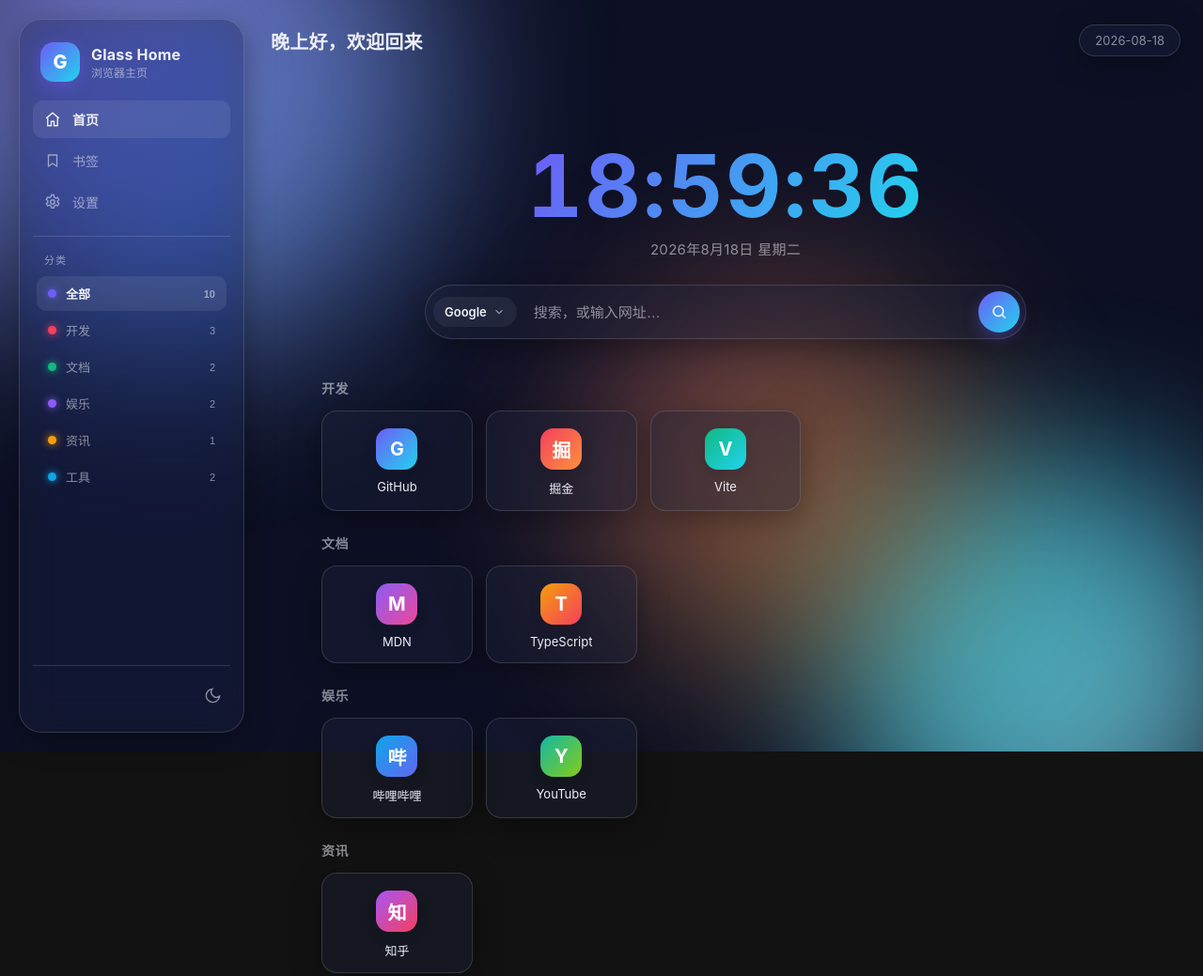
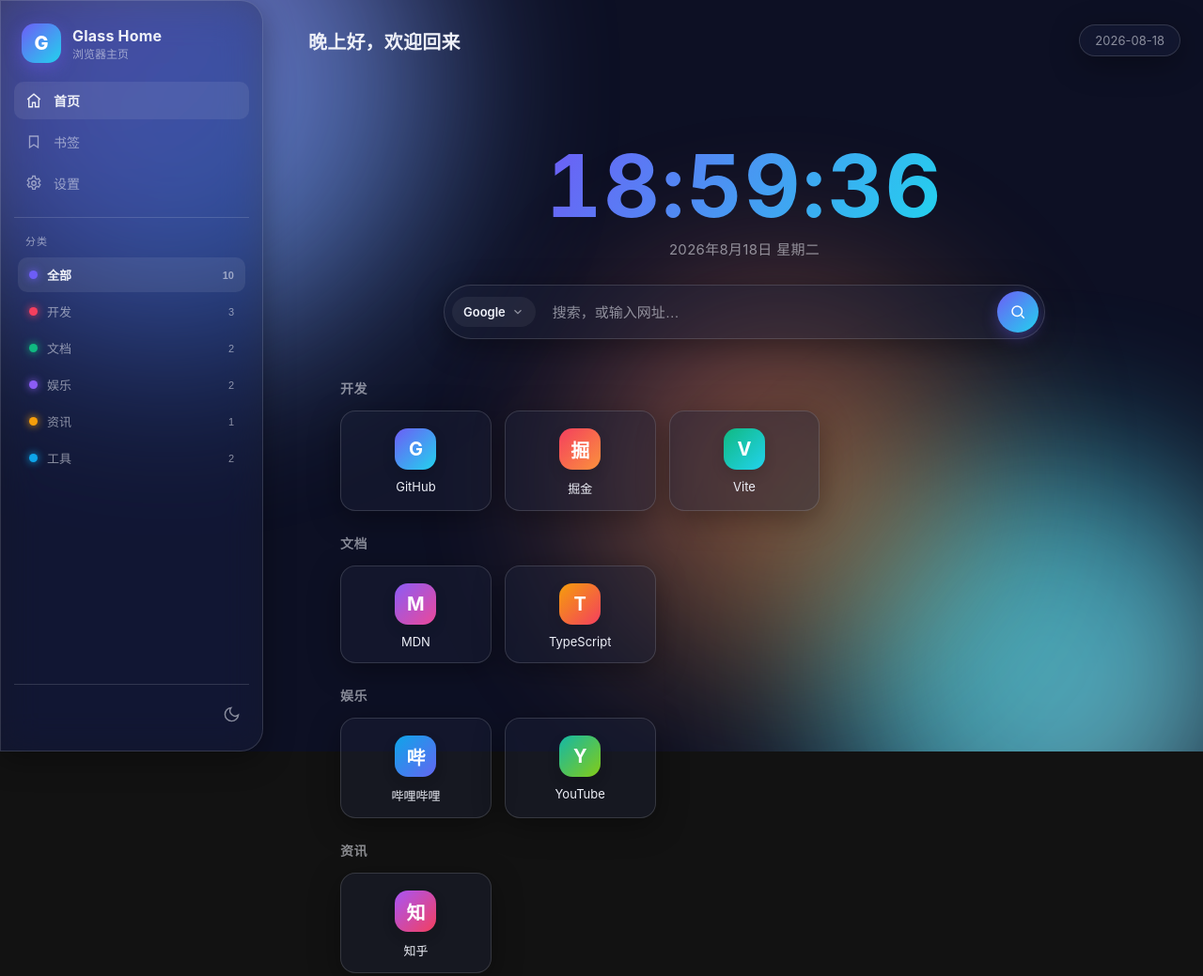
Before and after one commit to mmcen/homepagezz, a website: page public/index.html in a window 1280 px wide. Shown: the top 1039 px of the page at 94% size. Drawn offline with Linux system fonts and the light colour scheme; no server answers.

Commit message:
Wide screen adaptation

```diff
--- a/public/css/style.css
+++ b/public/css/style.css
@@ -2,7 +2,7 @@
   --radius-lg: 24px;
   --radius-md: 16px;
   --radius-sm: 10px;
-  --sidebar-w: 240px;
+  --sidebar-w: 280px;
   --glass-bg: rgba(255, 255, 255, 0.42);
   --glass-border: rgba(255, 255, 255, 0.55);
   --glass-shadow: 0 8px 32px rgba(31, 38, 135, 0.12);
@@ -110,10 +110,9 @@ html[data-theme="dark"] .bg-blobs {
 .layout {
   display: flex;
   gap: 24px;
-  max-width: 1720px;
-  margin: 0 auto;
-  padding: 20px;
-  min-height: calc(100vh - 40px);
+  margin: 0;
+  padding: 0;
+  min-height: 100vh;
 }
 
 .glass {
@@ -130,11 +129,12 @@ html[data-theme="dark"] .bg-blobs {
   width: var(--sidebar-w);
   flex-shrink: 0;
   position: sticky;
-  top: 20px;
-  height: calc(100vh - 40px);
+  top: 0;
+  height: 100vh;
   display: flex;
   flex-direction: column;
   padding: 20px 14px;
+  border-radius: 0 var(--radius-lg) var(--radius-lg) 0;
   animation: slide-in 0.5s ease both;
 }
 
@@ -326,6 +326,9 @@ html:not([data-theme="dark"]) .icon-moon { display: none; }
   display: flex;
   flex-direction: column;
   min-width: 0;
+  max-width: 1480px;
+  margin: 0 auto;
+  padding: 20px;
 }
 
 .topbar {
@@ -994,6 +997,7 @@ html:not([data-theme="dark"]) .icon-moon { display: none; }
     align-items: center;
     gap: 8px;
     padding: 12px;
+    border-radius: var(--radius-lg);
   }
 
   .sidebar-brand {
@@ -1023,6 +1027,8 @@ html:not([data-theme="dark"]) .icon-moon { display: none; }
 
   .main {
     min-height: 70vh;
+    max-width: none;
+    padding: 0;
   }
 
   .clock-wrap {
```
